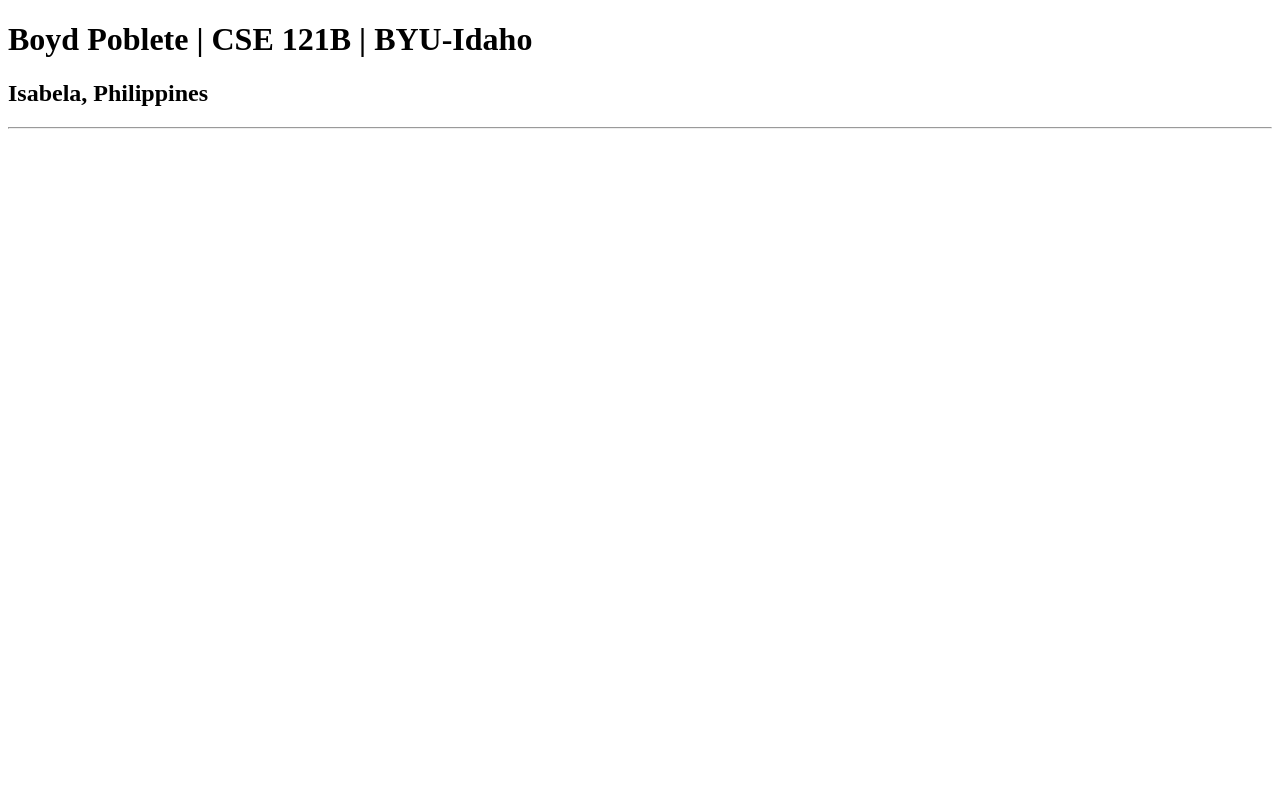
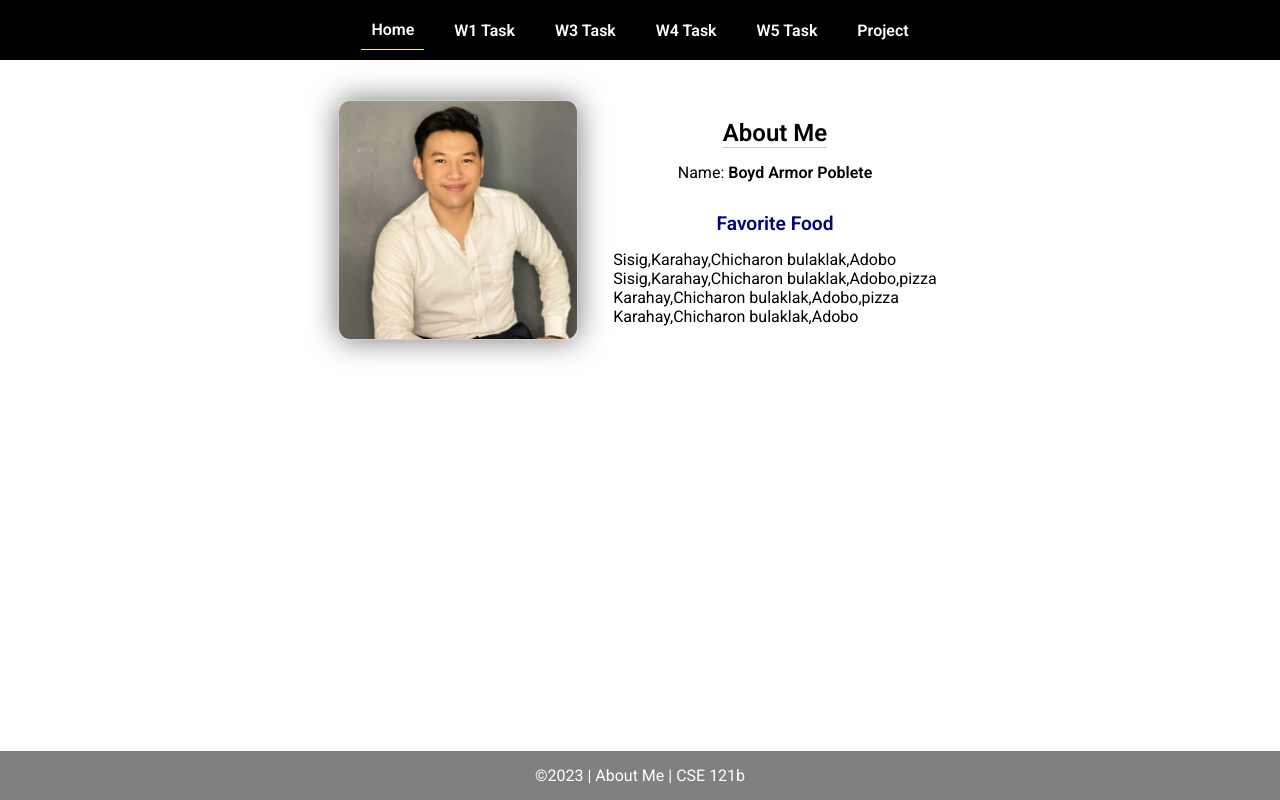
Before and after one commit to ArmorBoyd/cse121b, a plain HTML site: page index.html in a window 1280 px wide. Drawn offline with Linux system fonts and the light colour scheme.

Commit message:
W02 Task Done

```diff
--- a/index.html
+++ b/index.html
@@ -1,13 +1,45 @@
 <!DOCTYPE html>
 <html lang="en">
+
 <head>
-    <meta charset="UTF-8">
-    <meta name="viewport" content="width=device-width, initial-scale=1.0">
-    <title>Boyd Poblete | CSE 121B | BYU-Idaho</title>
+  <meta charset="UTF-8">
+  <meta name="viewport" content="width=device-width, initial-scale=1.0">
+  <title>About Me | CSE 121b | W02: Programming Tasks</title>
+  <link rel="preconnect" href="https://fonts.googleapis.com">
+  <link rel="preconnect" href="https://fonts.gstatic.com" crossorigin>
+  <link href="https://fonts.googleapis.com/css2?family=Roboto:wght@400;600&display=swap"
+    rel="stylesheet">
+  <link rel="stylesheet" href="styles/main.css">
 </head>
+
 <body>
-    <h1>Boyd Poblete | CSE 121B | BYU-Idaho</h1>
-    <h2>Isabela, Philippines</h2>
-    <hr>
+  <nav>
+    <ul id="menu">
+      <li><a id="toggleMenu">&equiv;</a></li>
+      <li><a href="index.html" class="active">Home</a></li>
+      <li><a href="w01-task.html">W1 Task</a></li>
+      <li><a href="w03-task.html">W3 Task</a></li>
+      <li><a href="w04-task.html">W4 Task</a></li>
+      <li><a href="w05-task.html">W5 Task</a></li>
+      <li><a href="project.html">Project</a></li>
+    </ul>
+  </nav>
+  <main id="home">
+    <picture>
+      <img src="images/placeholder.png" alt="Placeholder Image">
+    </picture>
+    <section>
+      <h1>About Me</h1>
+      <div class="info">Name: <span id="name"></span></div>
+      <h2>Favorite Food</h2>
+      <div class="block" id="food"></div>
+    </section>
+  </main>
+  <footer>
+    &copy;<span id="year"></span> | About Me | CSE 121b
+  </footer>
+  <script src="scripts/main.js"></script>
+  <script src="scripts/w02-task.js"></script>
 </body>
+
 </html>
--- /dev/null
+++ b/scripts/main.js
@@ -0,0 +1,9 @@
+// copyright year
+document.querySelector('#year').textContent = new Date().getFullYear();
+
+// toggle menu in small view
+const toggleMenu = () => {
+    document.querySelector('#menu').classList.toggle('open');
+}
+
+document.querySelector('#toggleMenu').addEventListener('click', toggleMenu);
--- /dev/null
+++ b/styles/main.css
@@ -0,0 +1,157 @@
+/* Universal Selector */
+* {
+    margin: 0;
+    padding: 0;
+    box-sizing: border-box;
+}
+
+/* HTML Selectors */
+body {
+    font-family: 'Roboto', Helvetica, sans-serif;
+}
+
+nav {
+    background-color: black;
+    width: 100%;
+    position: fixed;
+    top: 0;
+}
+
+nav ul {
+    display: flex;
+    flex-direction: column;
+    align-items: center;
+    max-width: fit-content;
+    margin: 0 auto;
+}
+
+nav ul li {
+    flex: 1 1 auto;
+}
+
+nav ul li:first-child {
+    display: block;
+    font-size: 2rem;
+}
+
+nav ul li:first-child a {
+    padding: 1px 10px;
+}
+
+nav ul li {
+    display: none;
+    list-style: none;
+    margin: 10px;
+}
+
+nav ul li a {
+    display: block;
+    padding: 10px;
+    text-decoration: none;
+    font-weight: 600;
+    color: white;
+    text-align: center;
+}
+
+nav ul li a:hover {
+    background-color: #efefef;
+    color: black;
+}
+
+h1, h2 {
+    text-align: center;
+    margin-bottom: 15px;
+
+}
+
+h1 {
+border-bottom: 1px solid #ccc;
+}
+
+h2 {
+    font-size: 1.2rem;
+    color: navy;
+    text-align: center;
+    margin-top: 30px;
+}
+
+main {
+    margin-top: 125px;
+    display: grid;
+    grid-template-columns: 1fr;
+    grid-gap: 20px;
+    align-items: center;
+    justify-content: center;
+}
+
+picture {
+    margin: 0 auto;
+}
+
+picture img {
+    width: 240px;
+    height: auto;
+    border-radius: 5%;
+    border: 1px solid #ccc;
+    box-shadow: 0 0 30px #777;
+}
+
+section {
+    display: flex;
+    flex-direction: column;
+    align-items: center;
+    margin: 10px
+}
+
+label {
+    margin: 15px 0;
+}
+
+footer {
+    background-color: gray;
+    color: white;
+    padding: 15px;
+    text-align: center;
+    width: 100%;
+    position: fixed;
+    bottom: 0;
+}
+
+/* Class Selectors */
+.active {
+    border-bottom: 1px solid yellow;
+}
+
+.open li {
+    display: block;
+}
+
+.block {
+    display: block;
+}
+
+/* ID Selectors */
+
+/* Media Queries */
+@media only screen and (min-width: 32.5em) {
+    nav ul {
+        flex-direction: row;
+    }
+
+    nav ul li:first-child {
+        display: none;
+    }
+
+    nav ul li {
+        display: block;
+    }
+
+    main {
+        margin: 100px auto 20px;
+        grid-template-columns: 250px 1fr;
+        max-width: -moz-fit-content;
+        max-width: fit-content;
+
+    }
+
+}
```
Also changed, not shown: dom-basics.html (added, +25 -0 lines), dom-basics.js (added, +17 -0 lines), index-old.html (added, +13 -0 lines).
